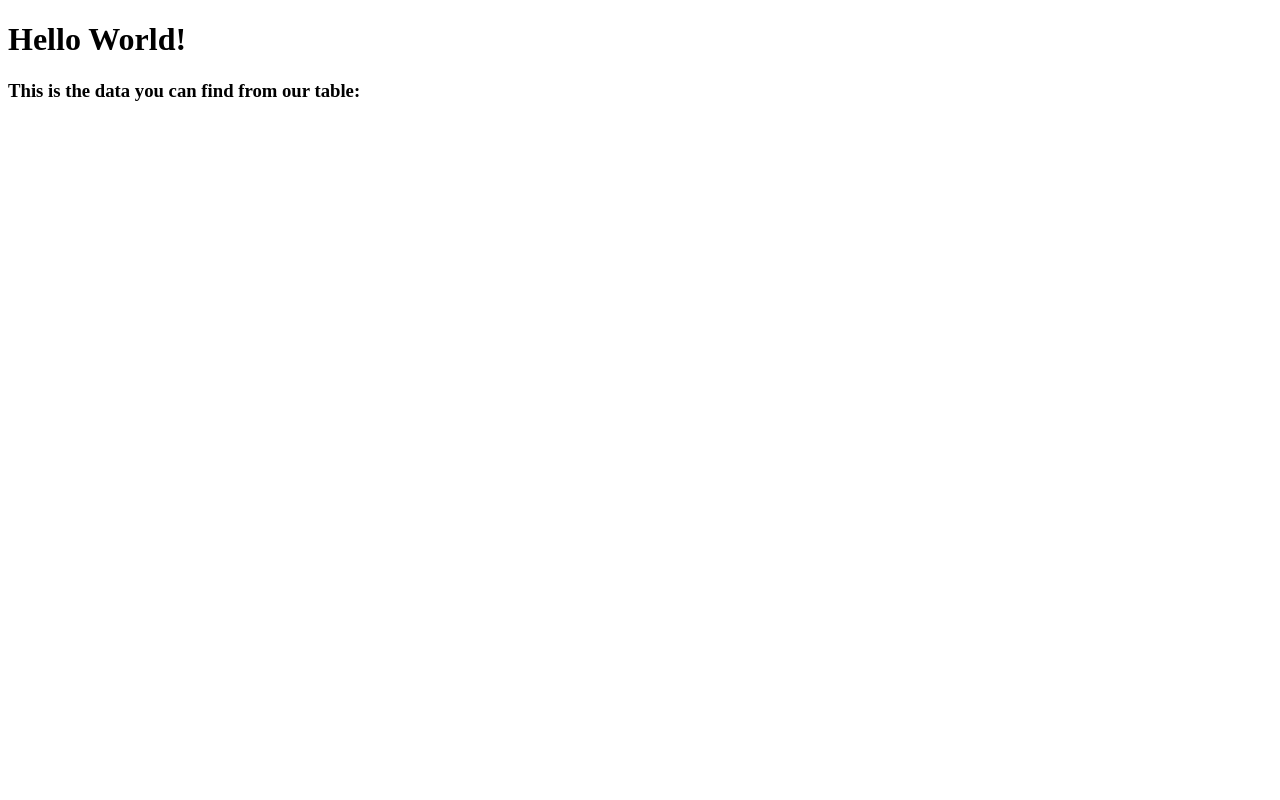
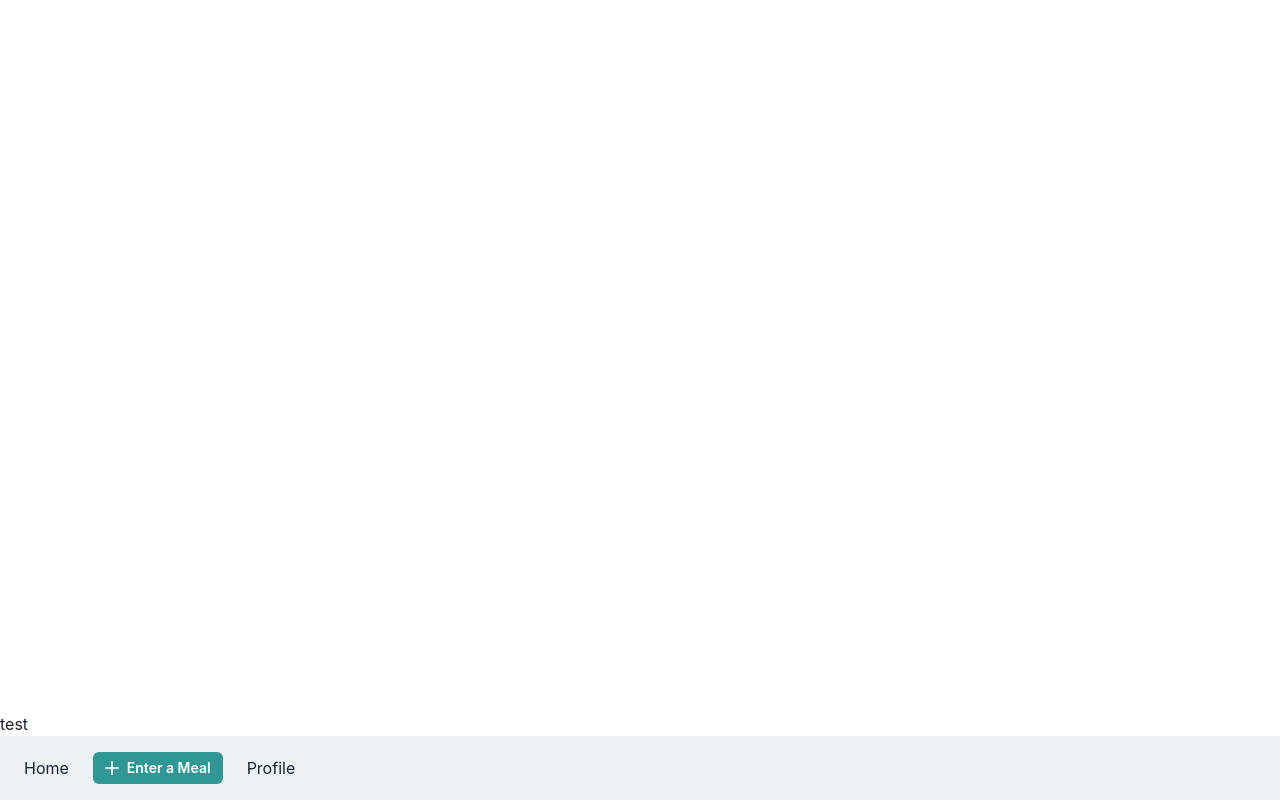
Before and after one commit to jonathanho168/foodforflowers, a React (Create React App) app in the folder frontend/: page / in a window 1280 px wide. Built offline with nearby package versions, Linux system fonts and the light colour scheme.

Commit message:
Add rudimentary navbar, design isn't perfect

```diff
--- a/frontend/package.json
+++ b/frontend/package.json
@@ -3,6 +3,7 @@
   "version": "0.1.0",
   "private": true,
   "dependencies": {
+    "@chakra-ui/icons": "^2.0.17",
     "@chakra-ui/react": "^2.5.1",
     "@emotion/react": "^11.10.6",
     "@emotion/styled": "^11.10.6",
--- a/frontend/src/App.tsx
+++ b/frontend/src/App.tsx
@@ -1,12 +1,13 @@
-import { useEffect, useState } from 'react';
+import { ChakraProvider } from '@chakra-ui/react';
 import './App.css';
+import Navbar from './components/Navbar';
+import HomePage from './pages/HomePage';
 
 function App() {
   return (
-    <div className="App">
-      <h1>Hello World!</h1>
-      <h3>This is the data you can find from our table:</h3>
-    </div>
+    <ChakraProvider>
+      <HomePage />
+    </ChakraProvider>
   );
 }
 
--- /dev/null
+++ b/frontend/src/components/Navbar.tsx
@@ -0,0 +1,97 @@
+import { ReactNode } from 'react';
+import {
+    Box,
+    Flex,
+    Avatar,
+    HStack,
+    Link,
+    IconButton,
+    Button,
+    Menu,
+    MenuButton,
+    MenuList,
+    MenuItem,
+    MenuDivider,
+    useDisclosure,
+    useColorModeValue,
+    Stack,
+} from '@chakra-ui/react';
+import { HamburgerIcon, CloseIcon, AddIcon } from '@chakra-ui/icons';
+
+const Links = ['Dashboard', 'Projects', 'Team'];
+
+const NavLink = ({ children }: { children: ReactNode }) => (
+    <Link
+        px={2}
+        py={1}
+        rounded={'md'}
+        _hover={{
+            textDecoration: 'none',
+            bg: useColorModeValue('gray.200', 'gray.700'),
+        }}
+        href={'#'}>
+        {children}
+    </Link>
+);
+
+export default function Navbar() {
+    const { isOpen, onOpen, onClose } = useDisclosure();
+
+    return (
+        <Box bg={useColorModeValue('gray.100', 'gray.900')} px={4}>
+            <Flex h={16} alignItems={'center'} justifyContent={'space-between'}>
+                <Flex alignItems={'center'}>
+                    <HStack
+                        as={'nav'}
+                        spacing={4}
+                        display={'flex'}
+                    >
+                        <NavLink key={'Home'}>{'Home'}</NavLink>
+                        <Button
+                            variant={'solid'}
+                            colorScheme={'teal'}
+                            size={'sm'}
+                            leftIcon={<AddIcon />}>
+                            Enter a Meal
+                        </Button>
+                        <NavLink key={'Profile'}>{'Profile'}</NavLink>
+                    </HStack>
+                    {/* <Flex alignItems={'center'}>
+
+                    <Menu>
+                        <MenuButton
+                            as={Button}
+                            rounded={'full'}
+                            variant={'link'}
+                            cursor={'pointer'}
+                            minW={0}>
+                            <Avatar
+                                size={'sm'}
+                                src={
+                                    'https://images.unsplash.com/photo-1493666438817-866a91353ca9?ixlib=rb-0.3.5&q=80&fm=jpg&crop=faces&fit=crop&h=200&w=200&s=b616b2c5b373a80ffc9636ba24f7a4a9'
+                                }
+                            />
+                        </MenuButton>
+                        <MenuList>
+                            <MenuItem>Link 1</MenuItem>
+                            <MenuItem as={Button}>Link 2</MenuItem>
+                            <MenuDivider />
+                            <MenuItem>Link 3</MenuItem>
+                        </MenuList>
+                    </Menu>
+                </Flex> */}
+                </Flex>
+            </Flex>
+
+            {/* {isOpen ? (
+                <Box pb={4} display={{ md: 'none' }}>
+                    <Stack as={'nav'} spacing={4}>
+                        {Links.map((link) => (
+                            <NavLink key={link}>{link}</NavLink>
+                        ))}
+                    </Stack>
+                </Box>
+            ) : null} */}
+        </Box>
+    );
+}
--- a/frontend/src/index.tsx
+++ b/frontend/src/index.tsx
@@ -1,13 +1,21 @@
-import React from 'react';
-import ReactDOM from 'react-dom/client';
-import './index.css';
-import App from './App';
+import React from "react";
+import ReactDOM from "react-dom";
+import { ChakraProvider } from "@chakra-ui/react";
 
-const root = ReactDOM.createRoot(
-    document.getElementById('root') as HTMLElement
+import "./index.css";
+import App from "./App";
+import reportWebVitals from "./reportWebVitals";
+
+ReactDOM.render(
+    <React.StrictMode>
+        <ChakraProvider>
+            <App />
+        </ChakraProvider>
+    </React.StrictMode>,
+    document.getElementById("root"),
 );
-root.render(
-    <React.StrictMode>
-        <App />
-    </React.StrictMode>
-);
+
+// If you want to start measuring performance in your app, pass a function
+// to log results (for example: reportWebVitals(console.log))
+// or send to an analytics endpoint. Learn more: https://bit.ly/CRA-vitals
+reportWebVitals();
--- /dev/null
+++ b/frontend/src/pages/HomePage.tsx
@@ -0,0 +1,18 @@
+import { Flex } from "@chakra-ui/react";
+import React from "react";
+import Navbar from "../components/Navbar";
+
+const App: React.FC = () => {
+    return (
+        <Flex className="container" flexDirection={"column-reverse"} h="100vh">
+            <nav className="navbar">
+                <Navbar />
+            </nav>
+            <div>
+                <h1>test</h1>
+            </div>
+        </Flex>
+    );
+};
+
+export default App;
--- /dev/null
+++ b/frontend/src/pages/Homepage.css
@@ -0,0 +1,5 @@
+.navbar {
+    position: fixed;
+    bottom: 0;
+    width: 100%;
+}
--- /dev/null
+++ b/frontend/src/reportWebVitals.ts
@@ -0,0 +1,15 @@
+import { ReportHandler } from "web-vitals";
+
+const reportWebVitals = (onPerfEntry?: ReportHandler): void => {
+  if (onPerfEntry && onPerfEntry instanceof Function) {
+    import("web-vitals").then(({ getCLS, getFID, getFCP, getLCP, getTTFB }) => {
+      getCLS(onPerfEntry);
+      getFID(onPerfEntry);
+      getFCP(onPerfEntry);
+      getLCP(onPerfEntry);
+      getTTFB(onPerfEntry);
+    });
+  }
+};
+
+export default reportWebVitals;
```
Also changed, not shown: 2 other files (tests, documents, lock files or other folders).
